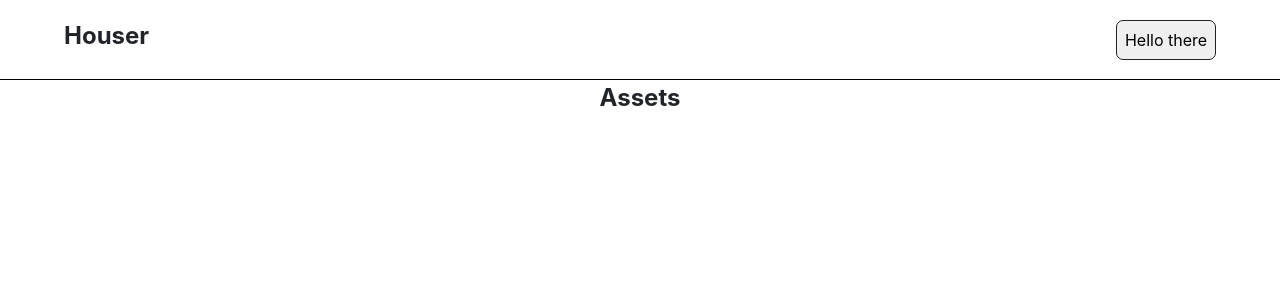
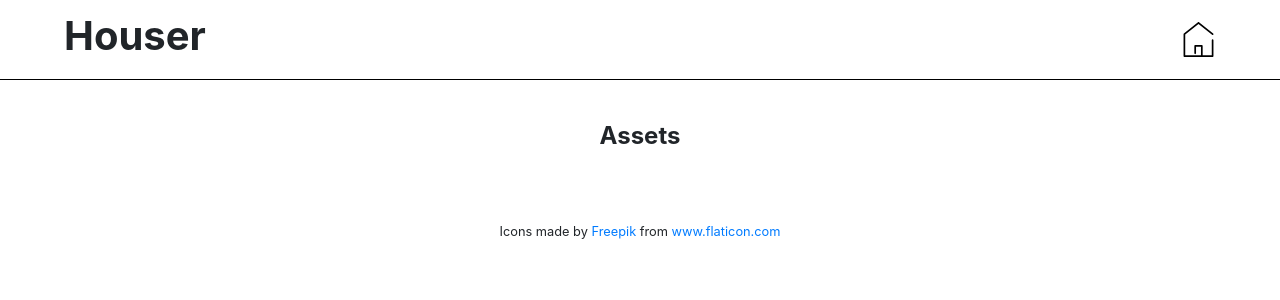
Before and after one commit to Ousmane11/react-app-houses, a React (Create React App) app in the folder houses_front/: page / in a window 1280 px wide. Shown: the top 300 px of the page. Built offline with nearby package versions, Linux system fonts and the light colour scheme.

Commit message:
svg icon and styling

```diff
--- a/houses_front/src/App.css
+++ b/houses_front/src/App.css
@@ -25,6 +25,9 @@ nav {
 main{
   height:90vh
 }
+.house{
+width: 3%;
+}
 
 button{
   width: 100px;
@@ -41,7 +44,11 @@ button:hover{
   transition: 0.2s;
 }
 h1{
-
+  font-size: 2.5em
+}
+h2{
+  margin-top: 3%;
+  margin-bottom: 5%;
 }
 ul{
   list-style-type: none;
--- a/houses_front/src/App.js
+++ b/houses_front/src/App.js
@@ -1,4 +1,5 @@
 import React from "react";
+
 
 import "./App.css";
 
@@ -21,6 +22,7 @@ function App() {
             <Route exact path='/' component={Assets}/>
             <Route exact path='/entities' component={Entities}/>
           </Switch>
+          <div><small>Icons made by <a href="https://www.flaticon.com/authors/freepik" title="Freepik">Freepik</a> from <a href="https://www.flaticon.com/"             title="Flaticon">www.flaticon.com</a></small></div>
         </main>
     </div>
   )
--- a/houses_front/src/components/Assets.js
+++ b/houses_front/src/components/Assets.js
@@ -24,7 +24,7 @@ class Assets extends Component {
     console.log(assets)
     return (
       <section>
-        <h1>Assets</h1>
+        <h2>Assets</h2>
         <div className='cards-box'>
           {assets && assets.map(elm => (
             <div className='card' key={elm.id}>
--- a/houses_front/src/components/Navbar.js
+++ b/houses_front/src/components/Navbar.js
@@ -1,5 +1,6 @@
 import React from 'react'
 import '../App.css'
+import logo from '../home.svg'
 
 function Navbar() {
     return (
@@ -9,8 +10,8 @@ function Navbar() {
                 <h1>Houser</h1>
                 </div>
 
-                <div>
-                    <button>Hello there</button>
+                <div className='house'>
+                    <img src={logo} alt="house" />
                 </div>
             </nav>
 
```
Also changed, not shown: houses_front/src/home.svg (added).
